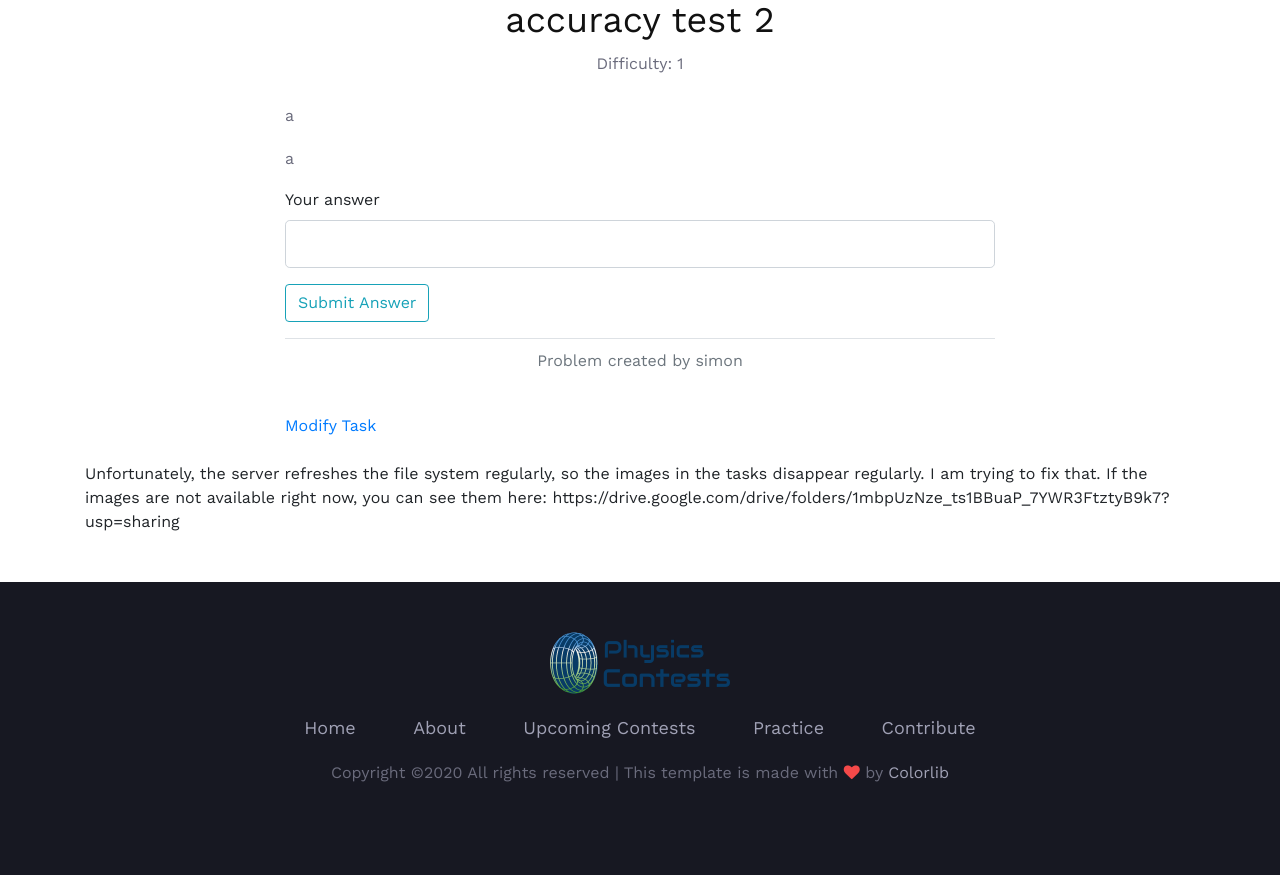
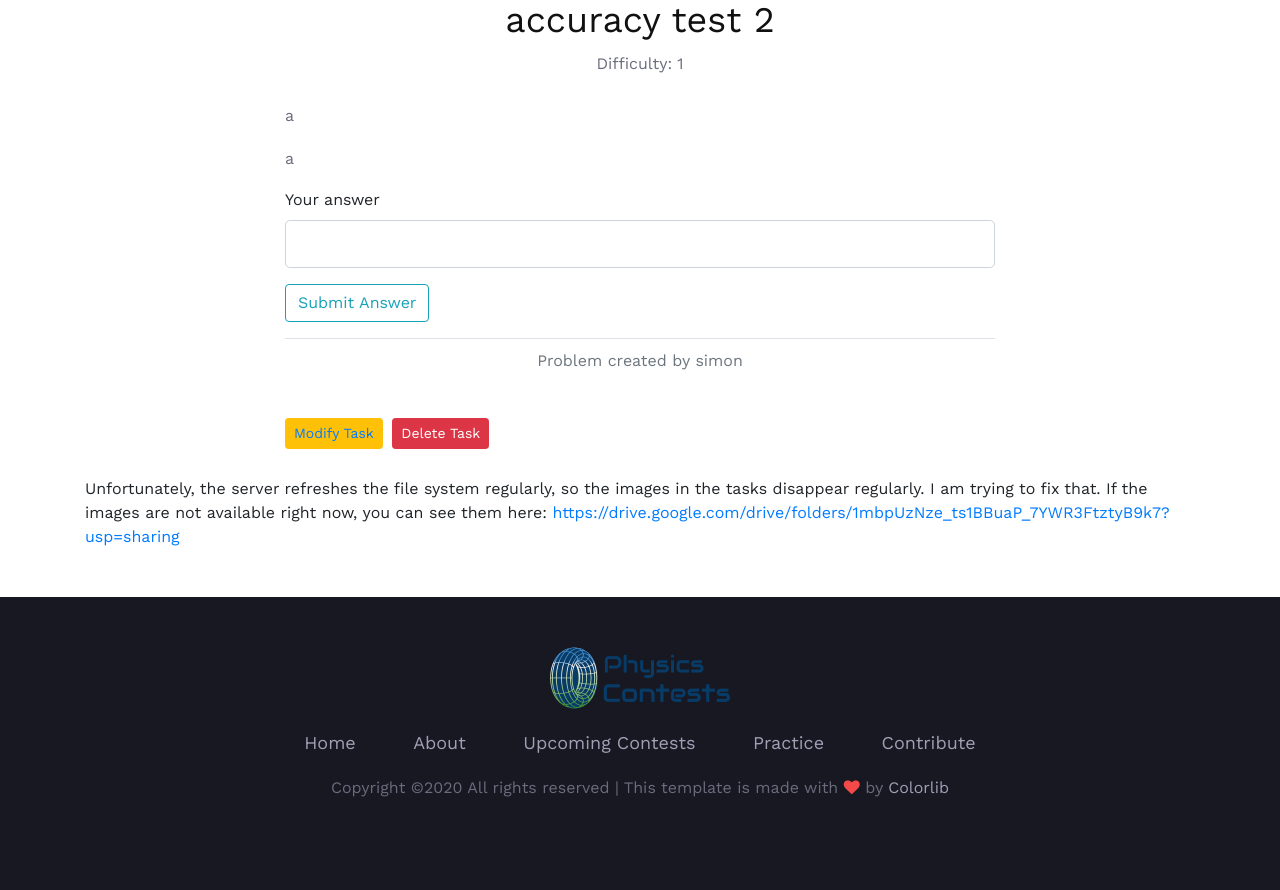
Before and after one commit to SimonSkade/phisicscontests, a Flask app: page /practice/exercises/4 in a window 1280 px wide. Shown: the part 157-1047 px from the top of the page. Run offline with Flask 2, Linux system fonts and the light colour scheme; a user stored in the database is signed in; data comes from the database, SQL or seed files in the repository; both versions use the stored data as it was after the commit; some libraries are stand-ins or nearby versions.

Commit message:
created admin account for me and created delete task option

```diff
--- a/physicscontests/routes.py
+++ b/physicscontests/routes.py
@@ -139,7 +139,9 @@ def create_task():
 @login_required
 def modify_task(taskID):#modifiying does not work well yet (it only changes the stuff that is not set to the current value)
 	task = Task.query.filter_by(id=taskID).first()
-	if current_user != task.author:
+	admin = User.query.filter_by(id=1).first()
+	has_rights = (current_user == task.author or current_user == admin)
+	if not has_rights:
 		return not_found(404)
 	form = ModifyTaskForm()
 	form.title.data = task.title
@@ -174,12 +176,29 @@ def modify_task(taskID):#modifiying does not work well yet (it only changes the
 		return redirect(url_for("view_task", taskID=taskID))
 	return render_template("modify_task.html", form=form)
 
+@app.route("/delete-task/<int:taskID>", methods=["POST"])
+@login_required
+def delete_task(taskID):#modifiying does not work well yet (it only changes the stuff that is not set to the current value)
+	task = Task.query.get_or_404(taskID)
+	admin = User.query.filter_by(id=1).first()
+	has_rights = (current_user == task.author or current_user == admin)
+	if not has_rights:
+		return not_found(1)
+	for solve in Solved_by.query.filter_by(task_id=taskID).all():
+		db.session.delete(solve)
+	db.session.delete(task)
+	db.session.commit()
+	flash("The task has been deleted!", "success")
+	return redirect(url_for("home"))
+
 
 
 @app.route("/practice/exercises/<int:taskID>", methods=["GET","POST"])
 def view_task(taskID):
 	task = Task.query.filter_by(id=taskID).first()
-	if task and (task.visible or current_user == task.author):
+	admin = User.query.filter_by(id=1).first()
+	has_rights = (current_user == task.author or current_user == admin)
+	if task and (task.visible or has_rights):
 		form = AnswerForm()
 		if current_user.is_authenticated and Solved_by.query.filter_by(solved=task).filter_by(solved_by_users=current_user).all():
 			form.answer.data = task.solution
@@ -191,19 +210,21 @@ def view_task(taskID):
 			image_file = None
 			if task.image_file:
 				image_file = url_for("static",filename="explanation_images/" + task.image_file)
-			return render_template("view_task.html", task=task, form=form, image_file=image_file, is_author=(current_user==task.author))
+			return render_template("view_task.html", task=task, form=form, image_file=image_file, has_rights=has_rights)
 			#return redirect(url_for('exercises') + "/" + str(taskID))
 		image_file = None
 		if task.image_file:
 			image_file = url_for("static",filename="explanation_images/" + task.image_file)
-		return render_template("view_task.html", task=task, form=form, image_file=image_file, is_author=(current_user==task.author))
+		return render_template("view_task.html", task=task, form=form, image_file=image_file, has_rights=has_rights)
 	else:
 		return not_found(1)
 
 @app.route("/contests/<int:contestID>")
 def view_contest(contestID):
 	contest = Contest.query.filter_by(id=contestID).first()
-	if contest.end < datetime.utcnow() or current_user == contest.creator:
+	admin = User.query.filter_by(id=1).first()
+	has_rights = (current_user == contest.creator or current_user == admin)
+	if contest.end < datetime.utcnow() or has_rights:
 		return render_template("view_contest.html", contest=contest)
 	elif not current_user.is_authenticated:
 		flash(f"Log in to participate in the contest!", "success")
@@ -221,9 +242,11 @@ def view_contest(contestID):
 def register_contest(contestID):
 	contest = Contest.query.filter_by(id=contestID).first()
 	form = RegisterContestForm()
+	admin = User.query.filter_by(id=1).first()
+	has_rights = (current_user == contest.creator or current_user == admin)
 	if form.validate_on_submit():
-		if current_user == contest.creator:
-			flash("You cannot participate in a contest you created!")
+		if has_rights:
+			flash("You cannot participate in a contest in which you contributed!")
 		elif current_user not in contest.participants:
 			contest.participants.append(current_user)
 			db.session.commit()
@@ -273,8 +296,12 @@ def contest_scoreboard(contestID):#inefficient, must be changed if there are man
 
 @app.route("/practice/exercises")
 def exercises():
+	admin = User.query.filter_by(id=1).first()
 	if current_user.is_authenticated:
-		tasks = Task.query.filter(or_(Task.visible == True, Task.author == current_user)).order_by(Task.difficulty).all()
+		if current_user == admin:
+			tasks = Task.query.order_by(Task.difficulty).all()
+		else:
+			tasks = Task.query.filter(or_(Task.visible == True, Task.author == current_user)).order_by(Task.difficulty).all()
 	else:
 		tasks = Task.query.filter_by(visible=True).order_by(Task.difficulty).all()
 	return render_template("exercises.html", tasks=tasks)
--- a/physicscontests/templates/exercises.html
+++ b/physicscontests/templates/exercises.html
@@ -20,7 +20,7 @@
 		</table>
 		<div class="mt-4">
 			Unfortunately, the server refreshes the file system regularly, so the images in the tasks disappear regularly. I am trying to fix that.
-			If the images are not available right now, you can see them here: https://drive.google.com/drive/folders/1mbpUzNze_ts1BBuaP_7YWR3FtztyB9k7?usp=sharing
+			If the images are not available right now, you can see them here: <a href="https://drive.google.com/drive/folders/1mbpUzNze_ts1BBuaP_7YWR3FtztyB9k7?usp=sharing">https://drive.google.com/drive/folders/1mbpUzNze_ts1BBuaP_7YWR3FtztyB9k7?usp=sharing</a>
 		</div>
 	</div>
 </div>
--- a/physicscontests/templates/modify_task.html
+++ b/physicscontests/templates/modify_task.html
@@ -3,6 +3,7 @@
 {% block body %}
 <div class="container mt-5 mb-5">
 	<div class="col-lg-6 center-form">
+		<h2 style="color:red">Modifying does not work properly yet. I am trying to fix that.</h2>
 		<form method="POST" action="" enctype="multipart/form-data">
 			{{ form.hidden_tag() }}
 			<fieldset class="form-group">
--- a/physicscontests/templates/view_contest.html
+++ b/physicscontests/templates/view_contest.html
@@ -22,8 +22,8 @@
 		<div>After one day after the end of the contest, you can find the solutions here: <a href="https://drive.google.com/drive/folders/1tjkZkgJCgY_ttnxcxglH2GyXKpj_NcT7">https://drive.google.com/drive/folders/1tjkZkgJCgY_ttnxcxglH2GyXKpj_NcT7</a></div>
 		<div class="mt-4">
 			Unfortunately, the server refreshes the file system regularly, so the images in the tasks disappear regularly. I am trying to fix that.
-			If the images are not available right now, you can see them here: https://drive.google.com/drive/folders/1mbpUzNze_ts1BBuaP_7YWR3FtztyB9k7?usp=sharing
-		</div>
+			If the images are not available right now, you can see them here: <a href="https://drive.google.com/drive/folders/1mbpUzNze_ts1BBuaP_7YWR3FtztyB9k7?usp=sharing">https://drive.google.com/drive/folders/1mbpUzNze_ts1BBuaP_7YWR3FtztyB9k7?usp=sharing</a>
+
 	</div>
 </div>
 {% endblock %}
--- a/physicscontests/templates/view_task.html
+++ b/physicscontests/templates/view_task.html
@@ -48,16 +48,36 @@
 					Problem created by {{ task.author.username }}
 				</p>
 			</div>
-			{% if is_author %}
+			{% if has_rights %}
 				<div>
-					<a href="{{ url_for('modify_task', taskID=task.id) }}">Modify Task</a>
+					<div class="btn btn-warning btn-sm mt-1 mb-1"><a href="{{ url_for('modify_task', taskID=task.id) }}">Modify Task</a></div>
+					<button type="button" class="btn btn-danger btn-sm m-1" data-toggle="modal" data-target="#deleteModal">Delete Task</button>
 				</div>
 			{% endif %}
 		</form>
 	</div>
 	<div class="mt-4">
 		Unfortunately, the server refreshes the file system regularly, so the images in the tasks disappear regularly. I am trying to fix that.
-		If the images are not available right now, you can see them here: https://drive.google.com/drive/folders/1mbpUzNze_ts1BBuaP_7YWR3FtztyB9k7?usp=sharing
+		If the images are not available right now, you can see them here: <a href="https://drive.google.com/drive/folders/1mbpUzNze_ts1BBuaP_7YWR3FtztyB9k7?usp=sharing">https://drive.google.com/drive/folders/1mbpUzNze_ts1BBuaP_7YWR3FtztyB9k7?usp=sharing</a>
 	</div>
 </div>
+<!-- Modal -->
+<div class="modal fade" id="deleteModal" tabindex="-1" role="dialog" aria-labelledby="deleteModalLabel" aria-hidden="true">
+<div class="modal-dialog" role="document">
+  <div class="modal-content">
+    <div class="modal-header">
+      <h5 class="modal-title" id="deleteModalLabel">Delete Task?</h5>
+      <button type="button" class="close" data-dismiss="modal" aria-label="Close">
+        <span aria-hidden="true">&times;</span>
+      </button>
+    </div>
+    <div class="modal-footer">
+      <button type="button" class="btn btn-secondary" data-dismiss="modal">Close</button>
+      <form action="{{ url_for('delete_task', taskID=task.id) }}" method="POST">
+        <input class="btn btn-danger" type="submit" value="Delete">
+      </form>
+    </div>
+  </div>
+</div>
+</div>
 {% endblock %}
```
Also changed, not shown: physicscontests/site.db.
